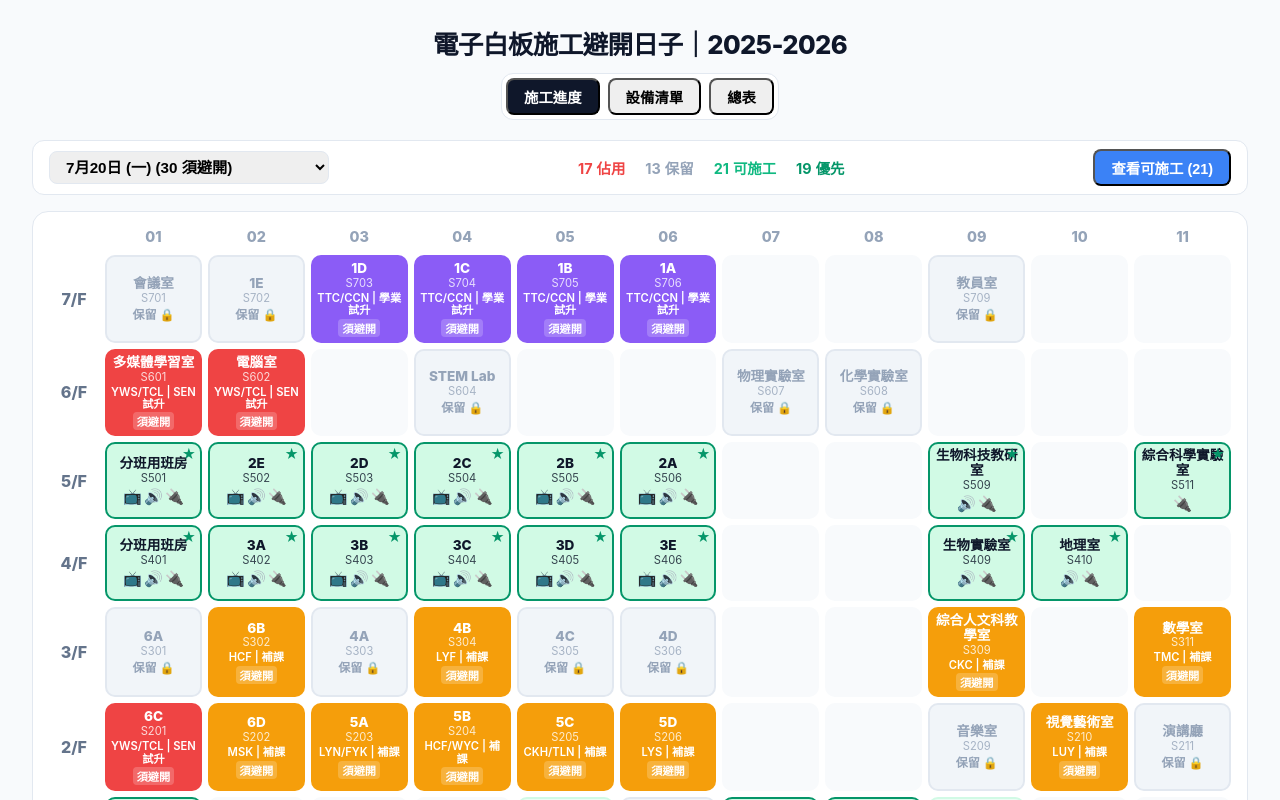
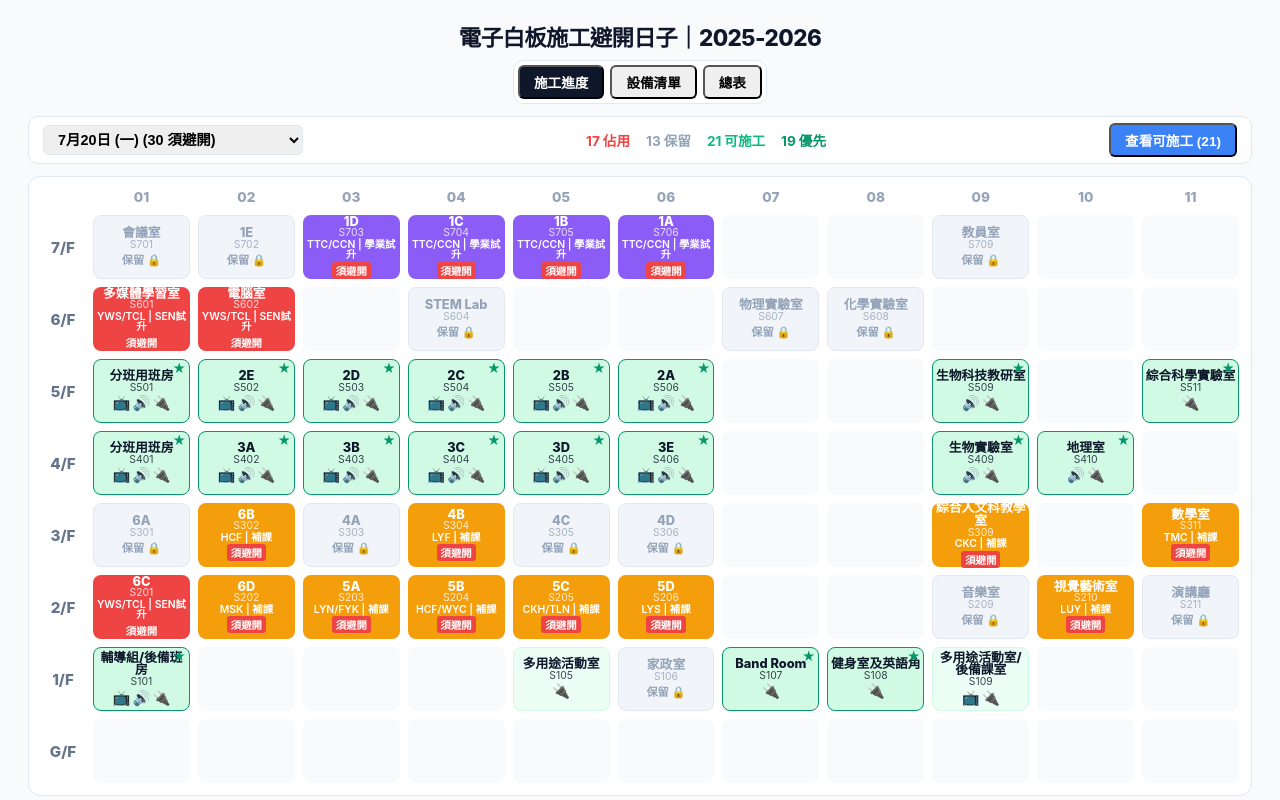
Before and after one commit to kingtmc314/whiteboard-scheduler, a Next.js app: page / in a window 1280 px wide. Shown: the top 800 px of the page. Built offline with nearby package versions, Linux system fonts and the light colour scheme.

Commit message:
Refine cell height, maintain gaps, and restore red warnings

```diff
--- a/app/globals.css
+++ b/app/globals.css
@@ -24,7 +24,7 @@ main {
   min-height: 100vh;
   display: flex;
   flex-direction: column;
-  padding: 16px 24px;
+  padding: 12px 20px;
   max-width: 1600px;
   margin: 0 auto;
 }
@@ -34,12 +34,12 @@ main {
   display: flex;
   flex-direction: column;
   align-items: center;
-  margin-bottom: 20px;
-  gap: 12px;
+  margin-bottom: 12px;
+  gap: 8px;
 }
 
 h1 {
-  font-size: 1.6rem;
+  font-size: 1.4rem;
   font-weight: 800;
   margin: 0;
   letter-spacing: -0.025em;
@@ -47,18 +47,18 @@ h1 {
 
 .nav-tabs {
   display: flex;
-  gap: 8px;
+  gap: 6px;
   background: white;
   padding: 4px;
-  border-radius: 12px;
+  border-radius: 10px;
   border: 1px solid #e2e8f0;
 }
 
 .tab {
-  padding: 6px 16px;
-  border-radius: 8px;
+  padding: 5px 14px;
+  border-radius: 6px;
   font-weight: 600;
-  font-size: 0.9rem;
+  font-size: 0.85rem;
   transition: all 0.2s;
 }
 
@@ -73,29 +73,29 @@ h1 {
   justify-content: space-between;
   align-items: center;
   background: white;
-  padding: 8px 16px;
-  border-radius: 12px;
+  padding: 6px 14px;
+  border-radius: 10px;
   border: 1px solid #e2e8f0;
-  margin-bottom: 16px;
+  margin-bottom: 12px;
 }
 
 .date-dropdown select {
-  padding: 6px 12px;
-  border-radius: 8px;
+  padding: 5px 10px;
+  border-radius: 6px;
   border: 1px solid #e2e8f0;
-  font-size: 0.95rem;
+  font-size: 0.9rem;
   font-weight: 600;
-  min-width: 280px;
+  min-width: 260px;
 }
 
 .stats-row {
   display: flex;
-  gap: 20px;
-  font-size: 0.9rem;
+  gap: 16px;
+  font-size: 0.85rem;
   font-weight: 600;
 }
 
-.stats-row span b { margin-right: 4px; }
+.stats-row span b { margin-right: 3px; }
 .c-used { color: var(--used); }
 .c-free { color: var(--free); }
 .c-any { color: var(--priority); }
@@ -104,26 +104,26 @@ h1 {
 .free-btn {
   background: var(--accent);
   color: white;
-  padding: 6px 16px;
-  border-radius: 8px;
+  padding: 5px 14px;
+  border-radius: 6px;
   font-weight: 700;
-  font-size: 0.9rem;
+  font-size: 0.85rem;
 }
 
 /* Grid Container */
 .planbox {
   background: white;
-  padding: 16px;
-  border-radius: 16px;
+  padding: 12px;
+  border-radius: 12px;
   border: 1px solid #e2e8f0;
   overflow: auto;
 }
 
 .grid-container {
   display: grid;
-  grid-template-columns: 50px repeat(11, 1fr);
-  gap: 6px; /* Maintain clear gaps */
-  min-width: 1000px;
+  grid-template-columns: 44px repeat(11, 1fr);
+  gap: 8px; /* Clear gaps as requested */
+  min-width: 960px;
 }
 
 .flabel {
@@ -131,7 +131,7 @@ h1 {
   align-items: center;
   justify-content: center;
   font-weight: 800;
-  font-size: 1rem;
+  font-size: 0.95rem;
   color: #64748b;
 }
 
@@ -140,27 +140,27 @@ h1 {
   align-items: center;
   justify-content: center;
   font-weight: 800;
-  font-size: 0.9rem;
+  font-size: 0.85rem;
   color: #94a3b8;
-  padding-bottom: 4px;
+  padding-bottom: 2px;
 }
 
 .cell {
-  /* Reduced height while maintaining layout */
-  min-height: 64px;
-  border-radius: 10px;
+  /* Reduced height while maintaining readability */
+  height: 58px;
+  border-radius: 8px;
   display: flex;
   flex-direction: column;
   align-items: center;
   justify-content: center;
   cursor: pointer;
   position: relative;
-  border: 2px solid transparent;
-  padding: 4px;
+  border: 1.5px solid transparent;
+  padding: 2px;
   transition: all 0.15s;
 }
 
-.cell:hover:not(.empty) { transform: translateY(-1px); box-shadow: 0 4px 6px -1px rgba(0, 0, 0, 0.1); }
+.cell:hover:not(.empty) { transform: translateY(-1px); box-shadow: 0 3px 5px -1px rgba(0, 0, 0, 0.1); }
 .empty { background: #f8fafc; cursor: default; }
 .free { background: #ecfdf5; border-color: #d1fae5; }
 .always-free { background: #d1fae5; border-color: var(--priority); }
@@ -169,41 +169,41 @@ h1 {
 .done { background: #eef2ff; border-color: var(--done); }
 
 .rname {
-  font-size: 0.85rem;
+  font-size: 0.8rem;
   font-weight: 800;
   text-align: center;
-  line-height: 1.1;
+  line-height: 1;
 }
 
-.rcode { font-size: 0.7rem; opacity: 0.8; }
-.rinfo { font-size: 0.7rem; text-align: center; font-weight: 600; line-height: 1.1; margin-top: 2px; }
-.rres { font-size: 0.75rem; font-weight: 600; }
-.rdone { font-size: 0.75rem; color: var(--done); font-weight: 800; }
-.rok { font-size: 0.75rem; color: var(--priority); font-weight: 700; }
+.rcode { font-size: 0.65rem; opacity: 0.8; line-height: 1; }
+.rinfo { font-size: 0.65rem; text-align: center; font-weight: 600; line-height: 1; margin-top: 1px; }
+.rres { font-size: 0.7rem; font-weight: 600; }
+.rdone { font-size: 0.7rem; color: var(--done); font-weight: 800; }
+.rok { font-size: 0.7rem; color: var(--priority); font-weight: 700; }
 
 /* Red Warning Labels - Restored & Prominent */
 .warn-label {
-  font-size: 0.7rem;
+  font-size: 0.65rem;
   font-weight: 800;
-  background: rgba(255, 255, 255, 0.2);
+  background: #ef4444; /* Bright Red */
+  color: white;
   padding: 1px 4px;
-  border-radius: 4px;
-  margin-top: 2px;
-  color: white;
+  border-radius: 3px;
+  margin-top: 1px;
 }
 
 .p-star {
   position: absolute;
-  top: 2px;
-  right: 4px;
+  top: 1px;
+  right: 3px;
   color: var(--priority);
-  font-size: 0.85rem;
+  font-size: 0.8rem;
   font-weight: 900;
 }
 
 /* Task Icons */
-.tasks.icon-only { display: flex; gap: 2px; margin-top: 2px; }
-.t-tag { font-size: 0.95rem; }
+.tasks.icon-only { display: flex; gap: 2px; margin-top: 1px; }
+.t-tag { font-size: 0.9rem; }
 .t-tag.done { opacity: 0.3; filter: grayscale(1); }
 
 /* Legend & Footer */
@@ -211,36 +211,112 @@ h1 {
   display: flex;
   justify-content: space-between;
   align-items: center;
-  padding: 16px 0;
+  padding: 12px 0;
 }
 
 .legend {
   display: flex;
-  gap: 8px;
+  gap: 6px;
 }
 
-.lg { padding: 3px 10px; border-radius: 6px; font-size: 0.8rem; font-weight: 600; }
+.lg { padding: 2px 8px; border-radius: 5px; font-size: 0.75rem; font-weight: 600; }
 .lg-free { background: #ecfdf5; color: #065f46; }
 .lg-priority { background: #d1fae5; color: #065f46; border: 1px solid var(--priority); }
 .lg-reserved { background: #f1f5f9; color: #475569; }
 .lg-done { background: #eef2ff; color: var(--done); border: 1px solid var(--done); }
 
-footer { color: #94a3b8; font-size: 0.8rem; }
+footer { color: #94a3b8; font-size: 0.75rem; }
 
 /* Sidebar & Modal */
-.side { position: fixed; top: 0; right: 0; width: 320px; height: 100vh; background: white; z-index: 200; padding: 24px; box-shadow: -10px 0 25px rgba(0,0,0,0.1); overflow-y: auto; }
-.close-btn { position: absolute; top: 12px; right: 12px; font-size: 1.25rem; color: #94a3b8; }
+.side { position: fixed; top: 0; right: 0; width: 300px; height: 100vh; background: white; z-index: 200; padding: 20px; box-shadow: -10px 0 25px rgba(0,0,0,0.1); overflow-y: auto; }
+.close-btn { position: absolute; top: 10px; right: 10px; font-size: 1.2rem; color: #94a3b8; }
 
-/* Equipment & Summary (Previous Professional Styles) */
-.equipment-view, .summary-view { background: white; padding: 24px; border-radius: 16px; border: 1px solid #e2e8f0; }
-.equip-header { display: flex; justify-content: space-between; align-items: center; margin-bottom: 24px; }
-.room-cards { display: grid; grid-template-columns: repeat(auto-fill, minmax(240px, 1fr)); gap: 16px; }
-.room-card { border: 1px solid #e2e8f0; border-radius: 12px; padding: 16px; }
-.sum-table th { text-align: left; padding: 12px; background: #f8fafc; font-weight: 800; color: #64748b; font-size: 0.85rem; border-bottom: 2px solid #e2e8f0; }
-.sum-table td { padding: 12px; border-bottom: 1px solid #f1f5f9; font-size: 0.9rem; font-weight: 600; }
+/* Equipment & Summary (Restored to previous professional versions) */
+.equipment-view, .summary-view {
+  background: white;
+  padding: 24px;
+  border-radius: 16px;
+  border: 1px solid #e2e8f0;
+  margin-top: 10px;
+}
+
+.equip-header {
+  display: flex;
+  justify-content: space-between;
+  align-items: center;
+  margin-bottom: 24px;
+}
+
+.floor-filter select {
+  padding: 8px 16px;
+  border-radius: 8px;
+  border: 1px solid #e2e8f0;
+  font-weight: 600;
+}
+
+.room-cards {
+  display: grid;
+  grid-template-columns: repeat(auto-fill, minmax(260px, 1fr));
+  gap: 20px;
+}
+
+.room-card {
+  border: 1px solid #e2e8f0;
+  border-radius: 12px;
+  padding: 16px;
+  background: white;
+}
+
+.card-head {
+  display: flex;
+  justify-content: space-between;
+  margin-bottom: 12px;
+  border-bottom: 1px solid #f1f5f9;
+  padding-bottom: 8px;
+}
+
+.c-code { font-weight: 800; color: var(--accent); }
+.c-name { font-weight: 800; color: var(--primary); }
+
+.card-body .item {
+  padding: 4px 8px;
+  border-radius: 6px;
+  margin-bottom: 4px;
+  font-size: 0.85rem;
+  font-weight: 600;
+}
+
+.item.need { background: #ecfdf5; color: #065f46; }
+.item.done { background: #f1f5f9; color: #94a3b8; text-decoration: line-through; }
+
+.remark { font-size: 0.8rem; color: #ef4444; font-style: italic; margin-top: 8px; }
+
+.table-wrap { overflow-x: auto; }
+.sum-table { width: 100%; border-collapse: collapse; }
+.sum-table th {
+  text-align: left;
+  padding: 14px;
+  background: #f8fafc;
+  font-weight: 800;
+  color: #64748b;
+  font-size: 0.9rem;
+  border-bottom: 2px solid #e2e8f0;
+}
+
+.sum-table td {
+  padding: 14px;
+  border-bottom: 1px solid #f1f5f9;
+  font-size: 0.95rem;
+  font-weight: 600;
+}
+
+.st-free { color: var(--free); }
+.st-used { color: var(--used); }
+.st-res { color: var(--reserved); }
+.st-done { color: var(--done); }
 
 @media (max-width: 768px) {
-  main { padding: 12px; }
+  main { padding: 10px; }
   .grid-container { grid-template-columns: 36px repeat(11, 1fr); gap: 4px; }
-  .cell { min-height: 56px; }
+  .cell { height: 50px; }
 }
```
